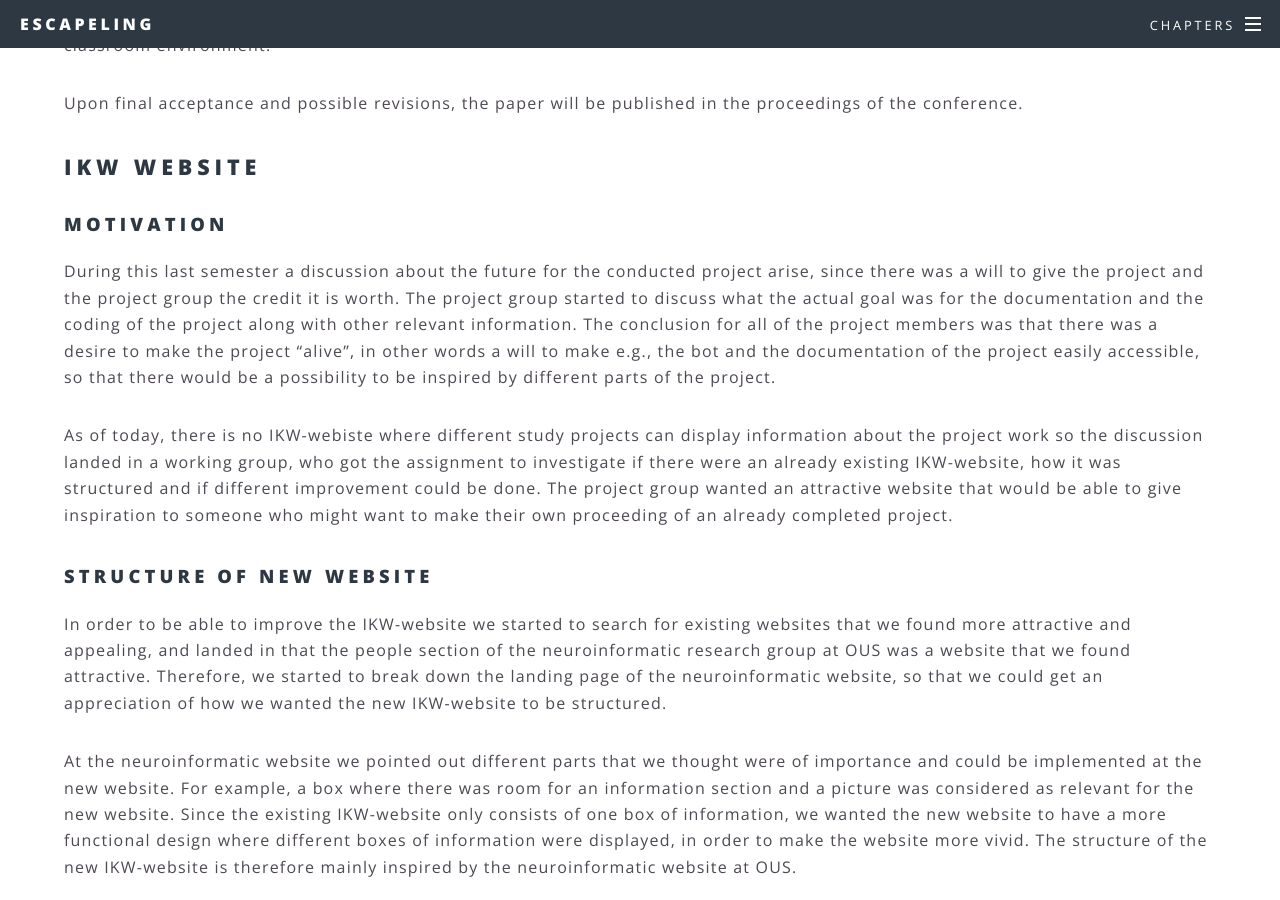
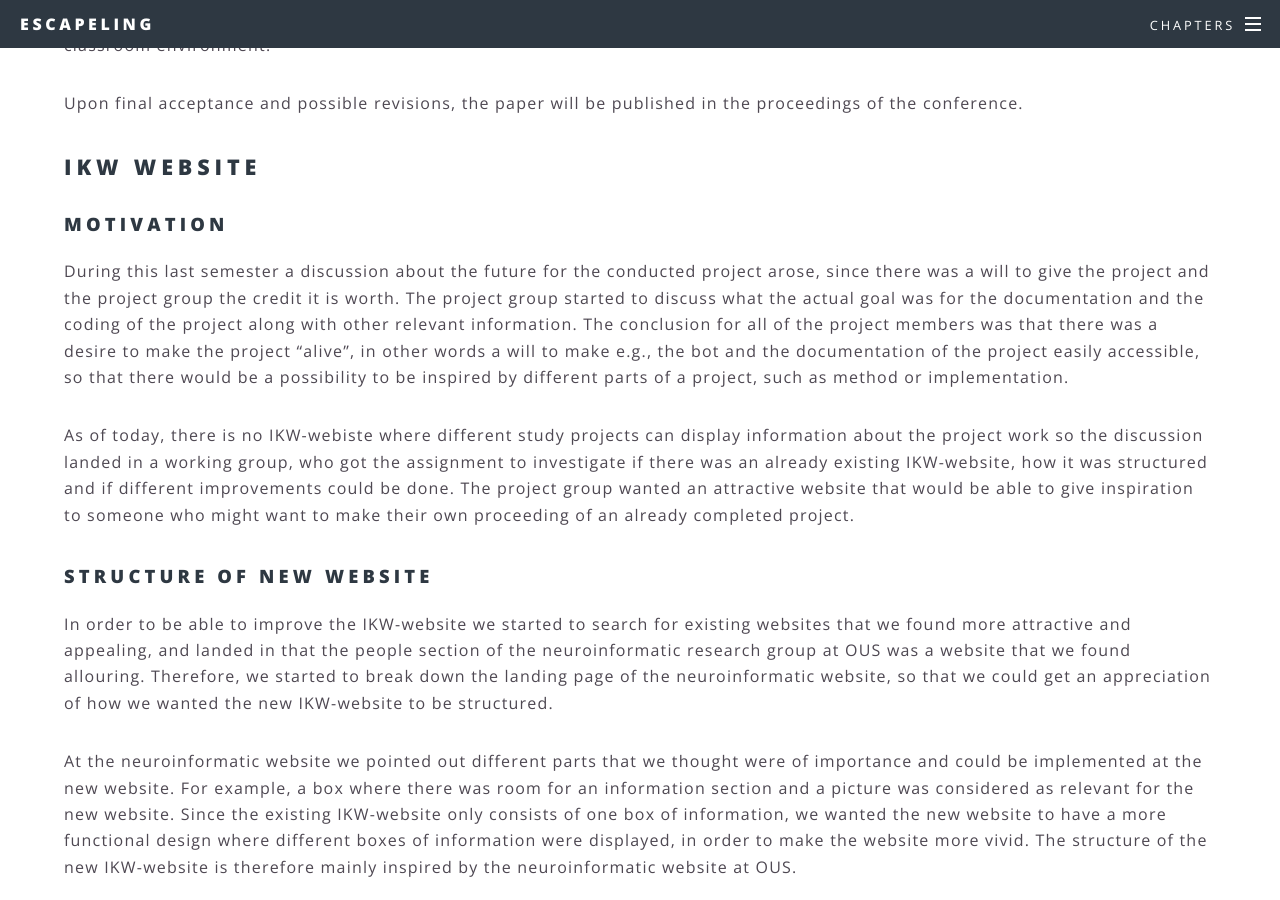
Before and after one commit to ALLUOS/ALLUOS.github.io, a Jekyll site: the page built from _posts/2022-03-17-outcomes.md, in a window 1280 px wide and 900 px high, scrolled down 1766 px. Built offline with Jekyll 4.4.1, drawn with Linux system fonts in a browser that asks for light colours.

Commit message:
Update 2022-03-17-outcomes.md
updated the part about the ikw website

```diff
--- a/_posts/2022-03-17-outcomes.md
+++ b/_posts/2022-03-17-outcomes.md
@@ -49,13 +49,13 @@
 
 ### Motivation
 
-During this last semester a discussion about the future for the conducted project arise, since there was a will to give the project and the project group the credit it is worth. The project group started to discuss what the actual goal was for the documentation and the coding of the project along with other relevant information. The conclusion for all of the project members was that there was a desire to make the project “alive”, in other words a will to make e.g., the bot and the documentation of the project easily accessible, so that there would be a possibility to be inspired by different parts of the project.
+During this last semester a discussion about the future for the conducted project arose, since there was a will to give the project and the project group the credit it is worth. The project group started to discuss what the actual goal was for the documentation and the coding of the project along with other relevant information. The conclusion for all of the project members was that there was a desire to make the project “alive”, in other words a will to make e.g., the bot and the documentation of the project easily accessible, so that there would be a possibility to be inspired by different parts of a project, such as method or implementation.
 
-As of today, there is no IKW-webiste where different study projects can display information about the project work so the discussion landed in a working group, who got the assignment to investigate if there were an already existing IKW-website, how it was structured and if different improvement could be done. The project group wanted an attractive website that would be able to give inspiration to someone who might want to make their own proceeding of an already completed project.
+As of today, there is no IKW-webiste where different study projects can display information about the project work so the discussion landed in a working group, who got the assignment to investigate if there was an already existing IKW-website, how it was structured and if different improvements could be done. The project group wanted an attractive website that would be able to give inspiration to someone who might want to make their own proceeding of an already completed project.
 
 ### Structure of new website
 
-In order to be able to improve the IKW-website we started to search for existing websites that we found more attractive and appealing, and landed in that the people section of the neuroinformatic research group at OUS was a website that we found attractive. Therefore, we started to break down the landing page of the neuroinformatic website, so that we could get an appreciation of how we wanted the new IKW-website to be structured.
+In order to be able to improve the IKW-website we started to search for existing websites that we found more attractive and appealing, and landed in that the people section of the neuroinformatic research group at OUS was a website that we found allouring. Therefore, we started to break down the landing page of the neuroinformatic website, so that we could get an appreciation of how we wanted the new IKW-website to be structured.
 
 At the neuroinformatic website we pointed out different parts that we thought were of importance and could be implemented at the new website. For example, a box where there was room for an information section and a picture was considered as relevant for the new website. Since the existing IKW-website only consists of one box of information, we wanted the new website to have a more functional design where different boxes of information were displayed, in order to make the website more vivid. The structure of the new IKW-website is therefore mainly inspired by the neuroinformatic website at OUS.
 
```
